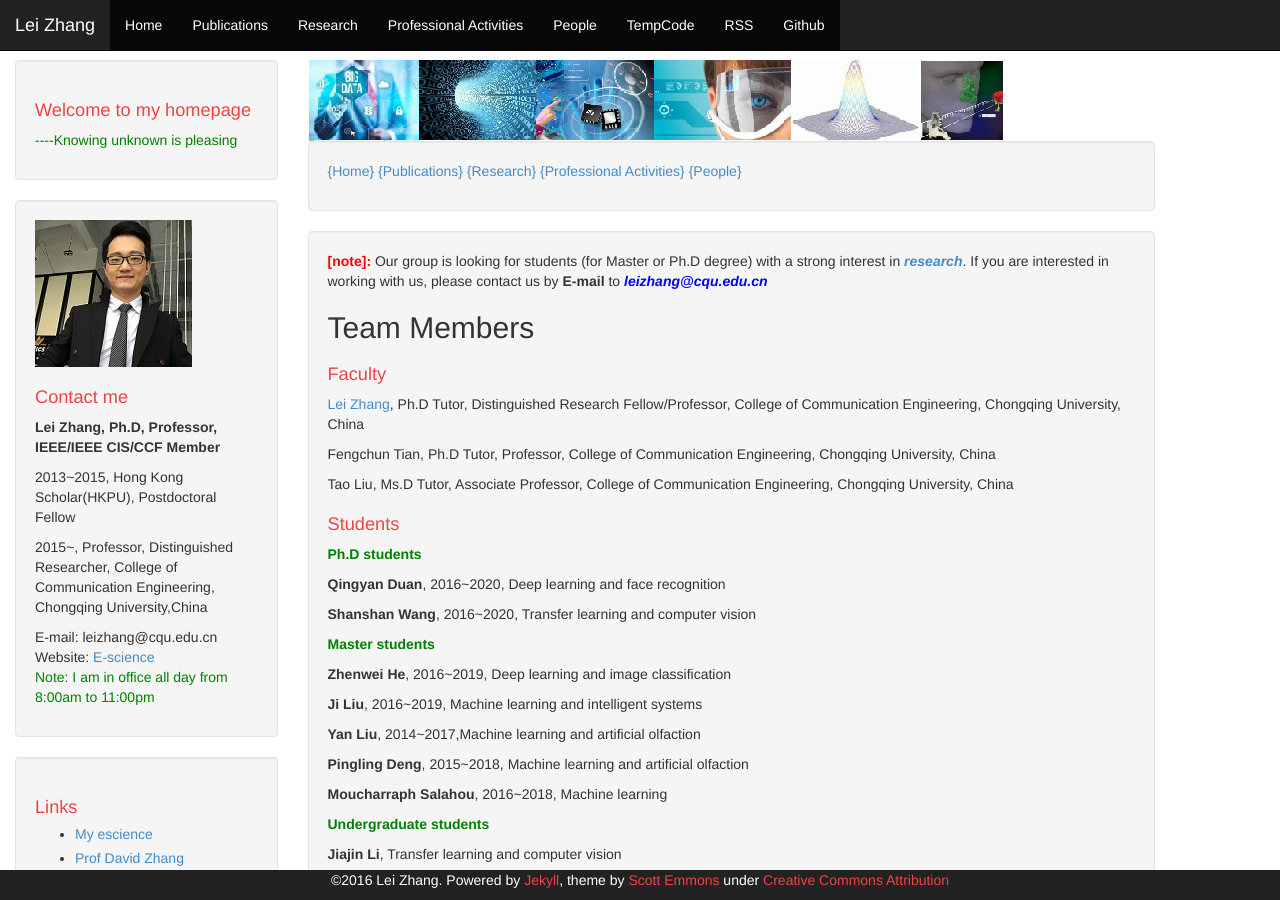
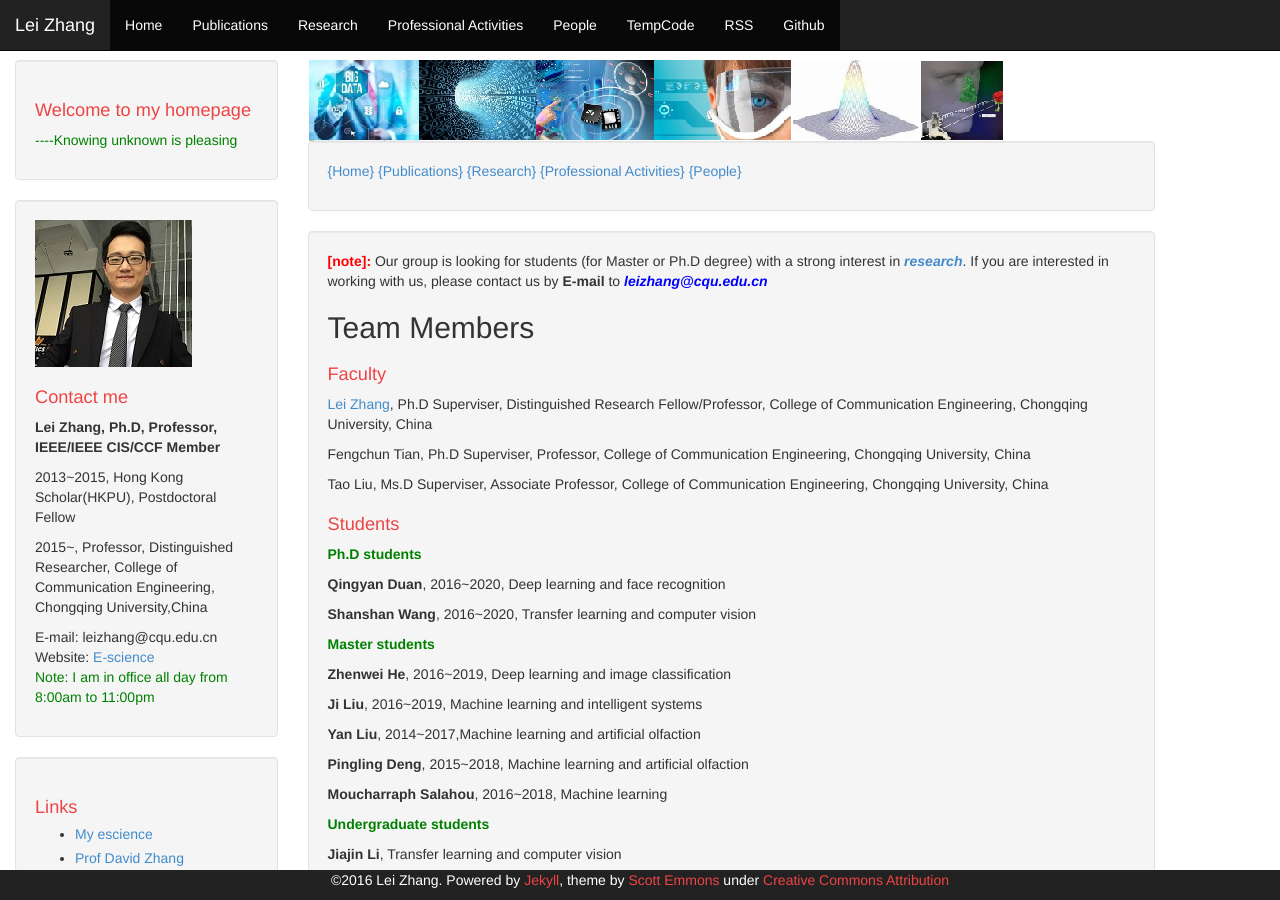
Before and after one commit to DrLeiZhang/website, a Jekyll site: the page built from people.html, in a window 1280 px wide and 900 px high. Built offline with Jekyll 4.4.1, drawn with Linux system fonts in a browser that asks for light colours; Markdown is read by kramdown in place of the engine named in the settings.

Commit message:
Update
Signed-off-by: leizhang@cqu.edu.cn <leizhang@cqu.edu.cn>

```diff
--- a/people.html
+++ b/people.html
@@ -12,11 +12,11 @@ layout: default
 
 <h2>Team Members
 <h1>Faculty</h1>
-<p><a href="http://www.escience.cn/people/lei/index.html">Lei Zhang</a>, Ph.D Tutor, Distinguished Research Fellow/Professor, College of Communication Engineering, Chongqing University, China
+<p><a href="http://www.escience.cn/people/lei/index.html">Lei Zhang</a>, Ph.D Superviser, Distinguished Research Fellow/Professor, College of Communication Engineering, Chongqing University, China
 
-<p>Fengchun Tian, Ph.D Tutor, Professor, College of Communication Engineering, Chongqing University, China</p>
+<p>Fengchun Tian, Ph.D Superviser, Professor, College of Communication Engineering, Chongqing University, China</p>
 
-<p> Tao Liu, Ms.D Tutor, Associate Professor, College of Communication Engineering, Chongqing University, China</p>
+<p> Tao Liu, Ms.D Superviser, Associate Professor, College of Communication Engineering, Chongqing University, China</p>
 
 <h1>Students</h1>
 <p style="color:green;"><h0><B>Ph.D students</B></h0></p>
@@ -62,7 +62,6 @@ layout: default
 <p><4>Prof. <a href="http://homepage.hit.edu.cn/pages/wangmengzuo">Wangmeng Zuo</a>, Ph.D, IEEE Senior Member, Harbin Institute of Technology, Harbin, China</p>
 <p style="color:green;"><B>Research Direction</B>: Image Processing & Pattern Recognition & Computer Vision</p>
 
-
 <p><5>AssProf. <a href="http://www.researchgate.net/profile/Sunil_Jha">Sunil Kr. Jha</a>, Ph.D, Hanyang University, Seoul, South Korea</p>
 <p style="color:green;"><B>Research Direction</B>: Sensor Array Signal Processing & Chemoinformatics & Data Mining</p>
 
--- a/professional activities.html
+++ b/professional activities.html
@@ -47,6 +47,7 @@ layout: default
 <p>Multidimensional Systems and Signal Processing</p>
 <p>Sensors & Actuators B (SAB)</p>
 <p>Sensors & Actuators A (SNA)</p>
+<p>Journal of the Franklin Institute</p>
 <p>Measurement</p>
 <p>Sensors</p>
 <p>Entropy</p>
```
